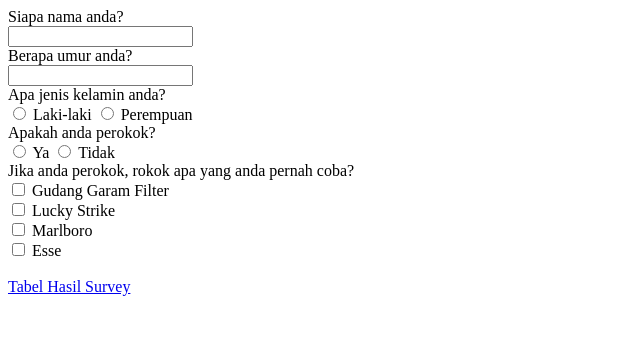
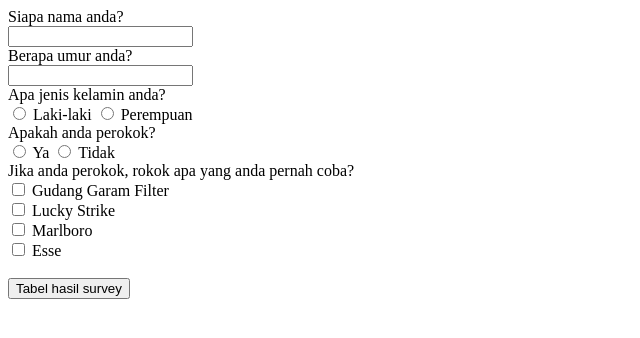
Before and after one commit to alhilalfathi/koda-b6-html3, a plain HTML site: page index.html in a window 1280 px wide. Shown: the whole page, without its empty margins (0-640 px from the left). Drawn offline with Linux system fonts and the light colour scheme.

Commit message:
fix: change from anchor to button on line 57

```diff
--- a/index.html
+++ b/index.html
@@ -54,7 +54,7 @@
         </div>
         <br>
         <div>
-            <a href="table.html">Tabel Hasil Survey</a>
+            <button href="table.html">Tabel hasil survey</button>
         </div>
     </body>
 </html>
```
